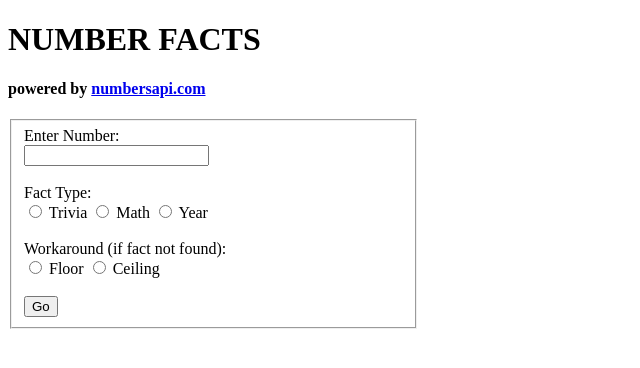
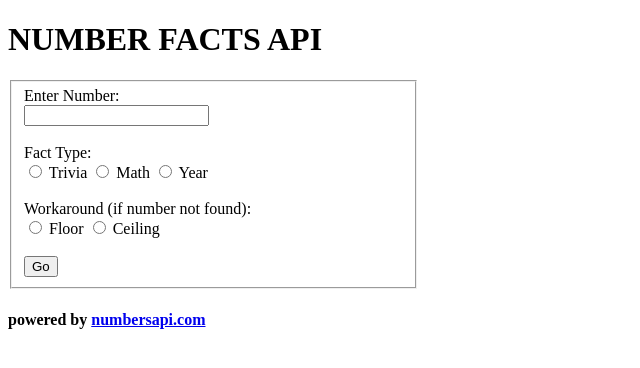
Before and after one commit to bendknee/WSA_Lab, a Flask app: page / in a window 1280 px wide. Shown: the top 368 px of the page, without its empty margins (0-640 px from the left). Run offline with Flask 2, Linux system fonts and the light colour scheme.

Commit message:
Polishing the front page

```diff
--- a/templates/index.html
+++ b/templates/index.html
@@ -5,8 +5,14 @@
     <title>Welcome to LAW</title>
 </head>
 <body>
-    <h1>NUMBER FACTS</h1>
-    <h4>powered by <a href="http://numbersapi.com">numbersapi.com</a></h4>
+    <h1>NUMBER FACTS API</h1>
+
+    {% if fact %}
+        <h3>{{ fact.type|title }} fact about {{ fact.number }}:</h3>
+        <p><i>{{ fact.text }}</i></p>
+        <br>
+    {% endif %}
+
     <fieldset style="width: 30%">
         <form action="{{ url_for('api', sub_api="numbers") }}" method="GET">
             Enter Number:<br>
@@ -17,16 +23,15 @@
             <input type="radio" name="type" value="trivia"> Trivia
             <input type="radio" name="type" value="math"> Math
             <input type="radio" name="type" value="year"> Year<br>
-            <br>Workaround (if fact not found):<br>
+            <br>Workaround (if number not found):<br>
             <input type="radio" name="notfound" value="floor"> Floor
             <input type="radio" name="notfound" value="ceil"> Ceiling<br>
             <br><input type="submit" value="Go">
         </form>
     </fieldset>
 
-    {% if fact %}
-        <h3> {{ fact.type|title }} fact about {{ fact.number }}: </h3>
-        <p><i>{{ fact.text }}</i></p>
-    {% endif %}
+    <footer>
+        <h4>powered by <a href="http://numbersapi.com">numbersapi.com</a></h4>
+    </footer>
 </body>
 </html>
```
